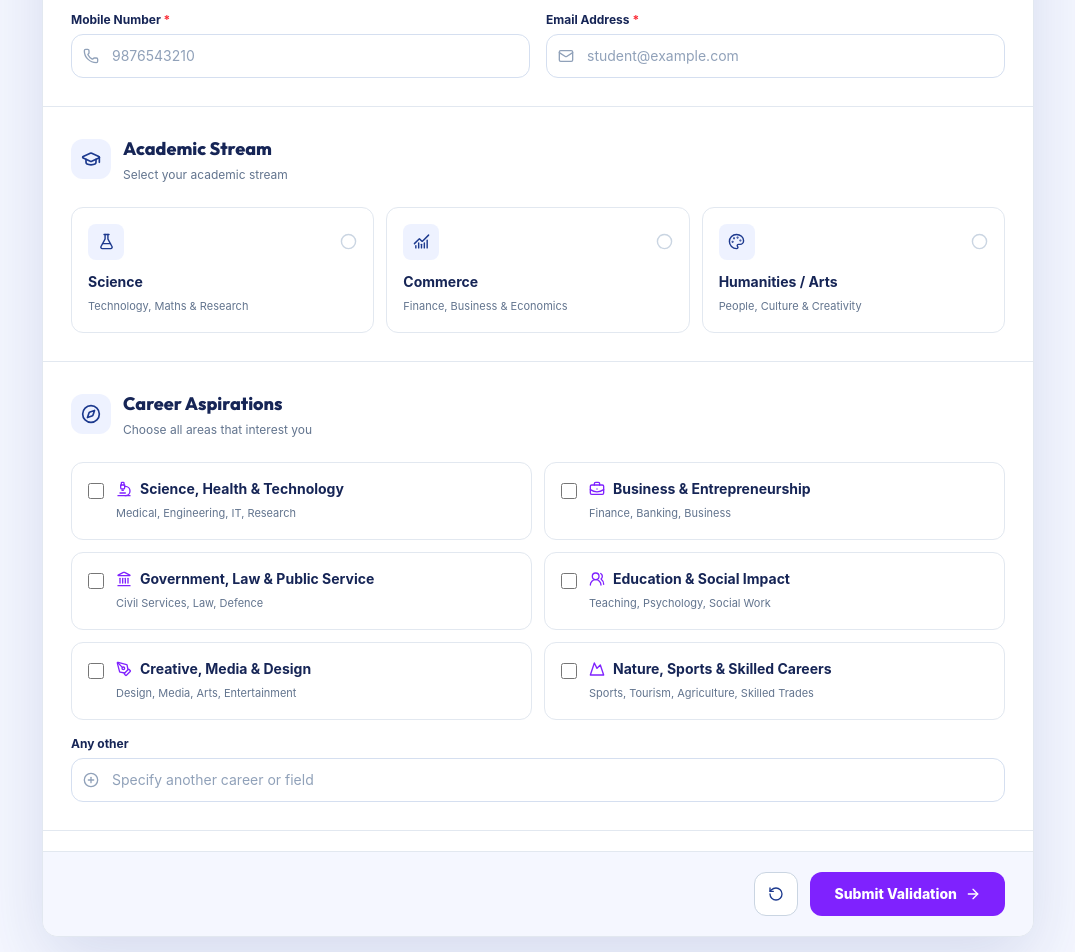
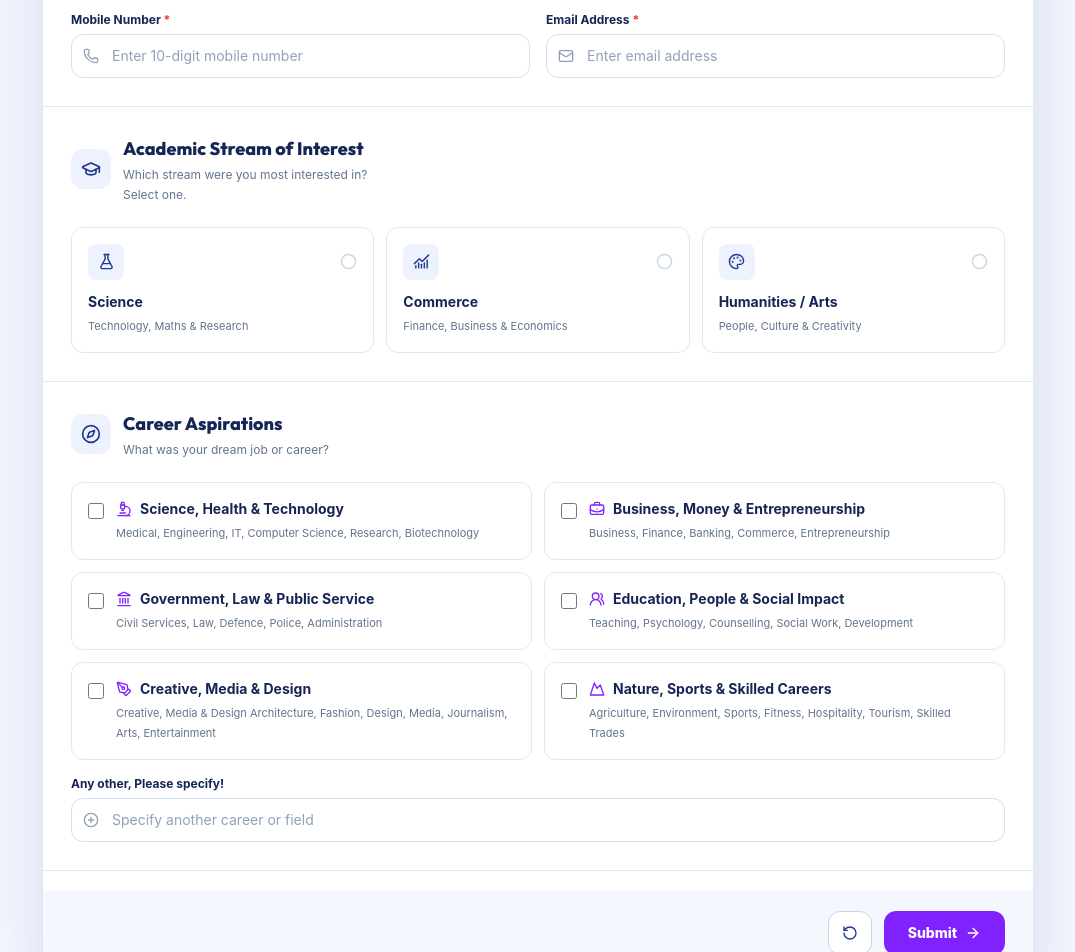
Before and after one commit to tcpdigital8130/daksh-html, a React (Vite) app: page /form in a window 1280 px wide. Shown: the part 400-1352 px from the top of the page, without its empty margins (102-1177 px from the left). Built offline with nearby package versions, Linux system fonts and the light colour scheme.

Commit message:
Update descriptions and titles in StudentValidationForm for clarity and consistency

```diff
--- a/src/components/StudentValidationForm.tsx
+++ b/src/components/StudentValidationForm.tsx
@@ -91,37 +91,37 @@ const careerOptions = [
   {
     value: "Science, Health & Technology",
     title: "Science, Health & Technology",
-    description: "Medical, Engineering, IT, Research",
+    description: "Medical, Engineering, IT, Computer Science, Research, Biotechnology",
     icon: Microscope,
   },
   {
     value: "Business, Money & Entrepreneurship",
-    title: "Business & Entrepreneurship",
-    description: "Finance, Banking, Business",
+    title: "Business, Money & Entrepreneurship",
+    description: "Business, Finance, Banking, Commerce, Entrepreneurship",
     icon: BriefcaseBusiness,
   },
   {
     value: "Government, Law & Public Service",
     title: "Government, Law & Public Service",
-    description: "Civil Services, Law, Defence",
+    description: "Civil Services, Law, Defence, Police, Administration",
     icon: Landmark,
   },
   {
     value: "Education, People & Social Impact",
-    title: "Education & Social Impact",
-    description: "Teaching, Psychology, Social Work",
+    title: "Education, People & Social Impact",
+    description: "Teaching, Psychology, Counselling, Social Work, Development",
     icon: UsersRound,
   },
   {
     value: "Creative, Media & Design",
     title: "Creative, Media & Design",
-    description: "Design, Media, Arts, Entertainment",
+    description: "Creative, Media & Design	Architecture, Fashion, Design, Media, Journalism, Arts, Entertainment",
     icon: PenTool,
   },
   {
     value: "Nature, Sports, Travel & Skilled Careers",
     title: "Nature, Sports & Skilled Careers",
-    description: "Sports, Tourism, Agriculture, Skilled Trades",
+    description: "Agriculture, Environment, Sports, Fitness, Hospitality, Tourism, Skilled Trades",
     icon: Mountain,
   },
 ];
@@ -536,7 +536,7 @@ export default function StudentValidationForm() {
           {/* TITLE */}
 
           <h1 className="mt-4 text-3xl font-extrabold tracking-tight sm:text-4xl md:text-[42px]">
-            Student Validation Form
+            Student Form
           </h1>
 
           {/* DESCRIPTION */}
@@ -654,7 +654,7 @@ export default function StudentValidationForm() {
                     onChange={
                       handleMobileChange
                     }
-                    placeholder="9876543210"
+                    placeholder="Enter 10-digit mobile number"
                     disabled={isSubmitting}
                     className="h-11 w-full rounded-xl border border-[#d5dff0] bg-white pl-10 pr-4 text-sm text-blue-950 outline-none transition placeholder:text-slate-400 focus:border-violet-600 focus:ring-4 focus:ring-violet-100 disabled:cursor-not-allowed disabled:bg-slate-50"
                   />
@@ -692,7 +692,7 @@ export default function StudentValidationForm() {
                     onChange={
                       handleInputChange
                     }
-                    placeholder="student@example.com"
+                    placeholder="Enter email address"
                     disabled={isSubmitting}
                     className="h-11 w-full rounded-xl border border-[#d5dff0] bg-white pl-10 pr-4 text-sm text-blue-950 outline-none transition placeholder:text-slate-400 focus:border-violet-600 focus:ring-4 focus:ring-violet-100 disabled:cursor-not-allowed disabled:bg-slate-50"
                   />
@@ -720,13 +720,16 @@ export default function StudentValidationForm() {
               <div>
 
                 <h2 className="text-lg font-extrabold text-blue-950">
-                  Academic Stream
+                  Academic Stream of Interest
                 </h2>
 
                 <p className="mt-1 text-xs text-slate-500">
-                  Select your academic stream
+                  Which stream were you most interested in?
                 </p>
+                    <p className="mt-1 text-xs text-slate-500">
+              Select one.
 
+                </p>
               </div>
 
             </div>
@@ -835,7 +838,7 @@ export default function StudentValidationForm() {
                 </h2>
 
                 <p className="mt-1 text-xs text-slate-500">
-                  Choose all areas that interest you
+                  What was your dream job or career?
                 </p>
 
               </div>
@@ -926,7 +929,7 @@ export default function StudentValidationForm() {
             <label className="mt-4 block">
 
               <span className="mb-1.5 block text-xs font-bold text-blue-950">
-                Any other
+                Any other, Please specify!
               </span>
 
               <div className="relative">
@@ -1016,7 +1019,7 @@ export default function StudentValidationForm() {
               FOOTER
           ================================================= */}
 
-          <footer className="mt-5 flex items-center justify-end gap-3 border-t border-slate-200 bg-[#F5F7FF] p-4 sm:px-7 sm:py-5">
+          <footer className="mt-5 flex items-center justify-end gap-3 bg-[#F5F7FF] p-4 sm:px-7 sm:py-5">
 
             {/* RESET */}
 
@@ -1052,7 +1055,7 @@ export default function StudentValidationForm() {
               ) : (
                 <>
                   <span>
-                    Submit Validation
+                    Submit
                   </span>
 
                   <ArrowRight
```
